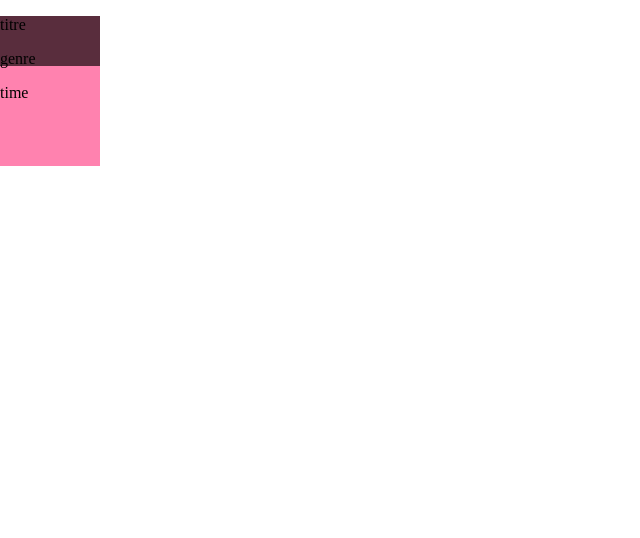
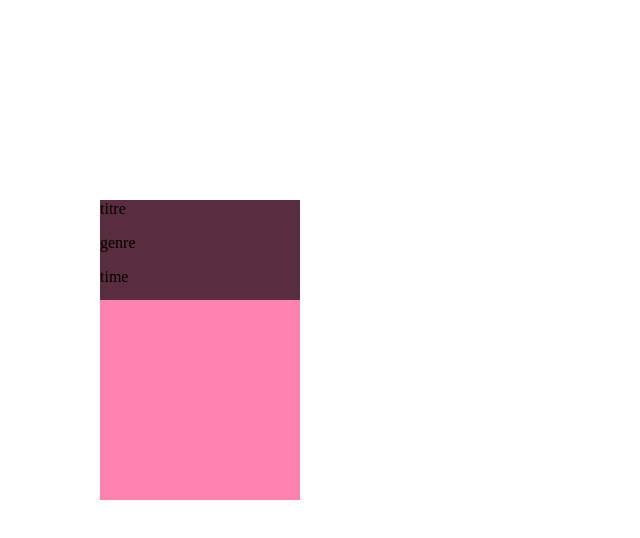
Before and after one commit to Nirij3m/SquidFlix, a plain HTML site: page src/card_test/card.html in a window 1280 px wide. Shown: the whole page, without its empty margins (0-640 px from the left). Drawn offline with Linux system fonts and the light colour scheme.

Commit message:
card et readfile js recherche

```diff
--- a/src/card_test/card.css
+++ b/src/card_test/card.css
@@ -7,17 +7,21 @@ body {
 #card {
 
     background-color: #ff82af;
-    width: 100px;
-    height: 150px;
+
+    margin-top: 100px;
+    margin-left: 100px;
+
+    width: 200px;
+    height: 300px;
 
 }
 
 #cache {
 
     background-color: rgba(0, 0, 0, 0.65);
-    width: 100px;
-    height: 50px;
-    position: relative;
-    bottom: 0;
+    width: 200px;
+    height: 100px;
+
+    margin-top: 200px;
 
 }
```
Also changed, not shown: src/card_test/card.html (+0 -2 lines), src/js/recherche.js (+6 -4 lines).
